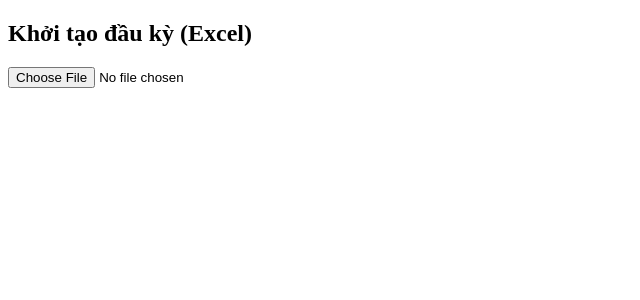
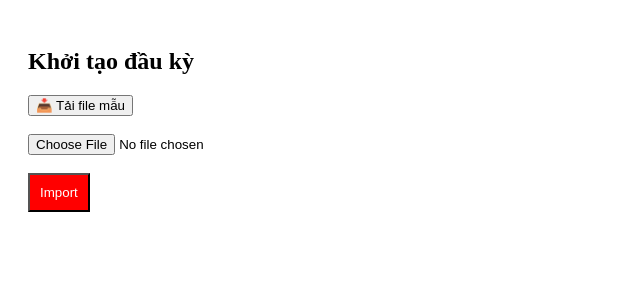
Before and after one commit to anhvan3sp/ctvt-web, a React (Vite) app: page /khoi-tao-dau-ky in a window 1280 px wide. Shown: the top 300 px of the page, without its empty margins (0-640 px from the left). Built offline with nearby package versions, Linux system fonts and the light colour scheme; sample sign-in values are in the browser's storage.

Commit message:
add xlsx

```diff
--- a/src/pages/KhoiTaoDauKy.jsx
+++ b/src/pages/KhoiTaoDauKy.jsx
@@ -1,82 +1,77 @@
 import { useState } from "react"
 import axios from "axios"
-import * as XLSX from "xlsx"
 
 export default function KhoiTaoDauKy() {
 
-  const [data, setData] = useState(null)
-  const [preview, setPreview] = useState(false)
+  const [file, setFile] = useState(null)
   const [loading, setLoading] = useState(false)
 
-  // =========================
-  // IMPORT EXCEL
-  // =========================
-  const handleFile = (e) => {
-    const file = e.target.files[0]
+  // DOWNLOAD TEMPLATE (FIX CHUẨN)
+  const downloadTemplate = async () => {
+    const res = await axios.get("/system/export-dau-ky-template", {
+      responseType: "blob"
+    })
 
-    const reader = new FileReader()
+    const url = window.URL.createObjectURL(new Blob([res.data]))
 
-    reader.onload = (evt) => {
-      const wb = XLSX.read(evt.target.result, { type: "binary" })
-
-      const ton_kho = XLSX.utils.sheet_to_json(wb.Sheets["ton_kho"])
-      const quy_nv = XLSX.utils.sheet_to_json(wb.Sheets["quy_nhan_vien"])
-      const quy_ct = XLSX.utils.sheet_to_json(wb.Sheets["quy_cong_ty"])
-
-      const payload = {
-        ngay: new Date().toISOString().slice(0, 10),
-        ton_kho: ton_kho,
-        quy_nhan_vien: quy_nv,
-        quy_cong_ty: quy_ct[0]?.tien_mat || 0,
-        cong_no_khach: [],
-        cong_no_ncc: []
+    const a = document.createElement("a")
+    a.href = url
+    a.download = "template_dau_ky.xlsx"
+    document.body.appendChild(a)
+    a.click()
+    a.remove()
   }
 
-      setData(payload)
-      setPreview(true)
+  // UPLOAD FILE
+  const handleFile = (e) => {
+    setFile(e.target.files[0])
   }
 
-    reader.readAsBinaryString(file)
+  // IMPORT
+  const handleSubmit = async () => {
+
+    if (!file) {
+      alert("Chọn file trước")
+      return
     }
 
-  // =========================
-  // CONFIRM
-  // =========================
-  const handleSubmit = async () => {
-
-    if (!window.confirm("⚠️ Xác nhận khởi tạo? (KHÔNG hoàn tác)"))
-      return
+    if (!window.confirm("Xác nhận import?")) return
 
     setLoading(true)
 
+    const formData = new FormData()
+    formData.append("file", file)
+
     try {
-      await axios.post("/system/khoi-tao-dau-ky", data)
-      alert("✅ Thành công")
-      setPreview(false)
+      const res = await axios.post("/system/import-dau-ky?mode=reset", formData)
+
+      if (res.data.status === "error") {
+        alert(res.data.errors.join("\n"))
+      } else {
+        alert("Import thành công")
+      }
+
     } catch (err) {
-      alert("❌ Lỗi")
+      alert("Lỗi import")
     }
 
     setLoading(false)
   }
 
   return (
-    <div>
+    <div style={{ padding: 20 }}>
 
-      <h2>Khởi tạo đầu kỳ (Excel)</h2>
+      <h2>Khởi tạo đầu kỳ</h2>
 
-      {/* IMPORT */}
+      <button onClick={downloadTemplate}>
+        📥 Tải file mẫu
+      </button>
+
+      <br /><br />
+
       <input type="file" onChange={handleFile} />
 
-      {/* PREVIEW */}
-      {preview && (
-        <div style={{ marginTop: 20 }}>
-
-          <h3>Preview</h3>
-
-          <p><b>Tồn kho:</b> {data.ton_kho.length} dòng</p>
-          <p><b>Quỹ NV:</b> {data.quy_nhan_vien.length} dòng</p>
-          <p><b>Quỹ CT:</b> {data.quy_cong_ty}</p>
+      <br /><br />
 
       <button
         onClick={handleSubmit}
@@ -84,14 +79,11 @@
         style={{
           background: "red",
           color: "white",
-              padding: "10px"
+          padding: 10
         }}
       >
-            {loading ? "Đang xử lý..." : "XÁC NHẬN KHỞI TẠO"}
+        {loading ? "Đang xử lý..." : "Import"}
       </button>
-
-        </div>
-      )}
 
     </div>
   )
```
Lines whose indentation alone changed are shown as unchanged.
